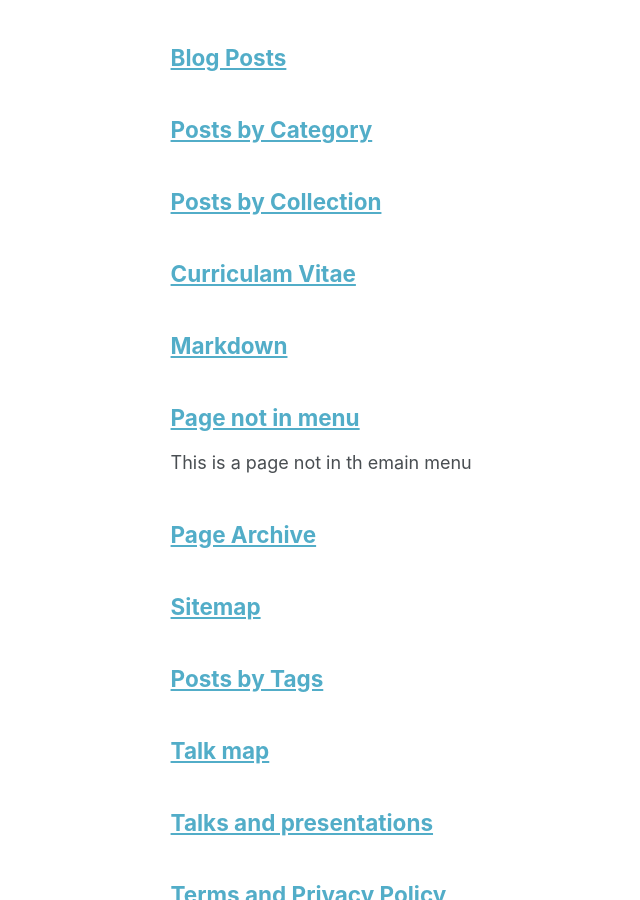
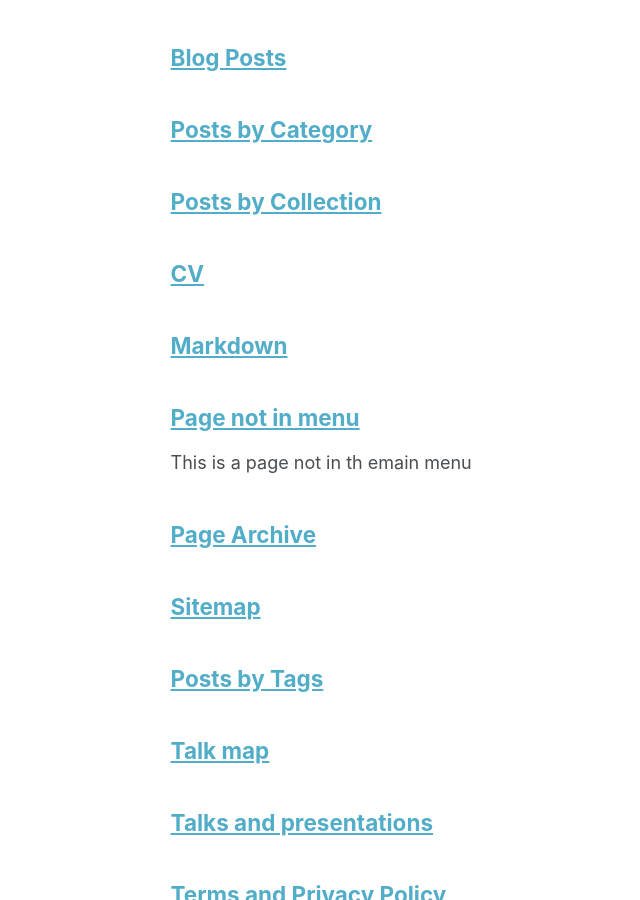
Before and after one commit to shawon-tanvir/shawon-tanvir.github.io, a Jekyll site: the page built from _pages/page-archive.html, in a window 1280 px wide and 900 px high, scrolled down 408 px. Shown: the whole window, without its empty margins (111-751 px from the left). Built offline with Jekyll 4.4.1, drawn with Linux system fonts in a browser that asks for light colours.

Commit message:
Update cv.md

```diff
--- a/_pages/cv.md
+++ b/_pages/cv.md
@@ -1,17 +1,14 @@
 ---
 layout: archive
-title: "Curriculam Vitae"
+title: "CV"
 permalink: /cv/
 author_profile: true
 redirect_from:
   - /resume
 ---
 
-## Contact Me
--------------
-
-[Download Full CV]("../files/CV/CV-of-Shibli.pdf")
-<iframe src="/files/Shawon_CV.pdf" width="100%" height="500" frameborder="no" border="0" marginwidth="0" marginheight="0"></iframe>
+[Download Full CV]("../files/CV/Shawon_CV.pdf")
+<iframe src="../files/Shawon_CV.pdf" width="100%" height="500" frameborder="no" border="0" marginwidth="0" marginheight="0"></iframe>
 
 
 
```
